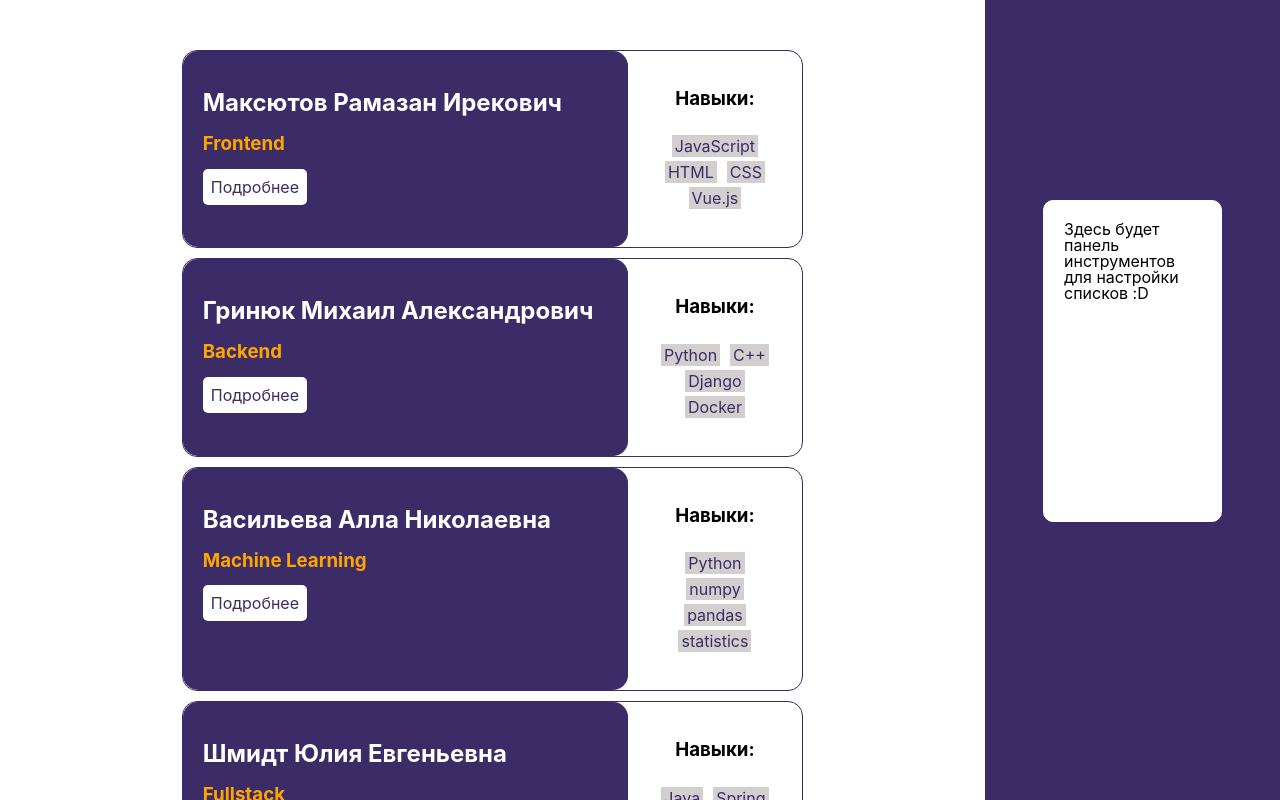
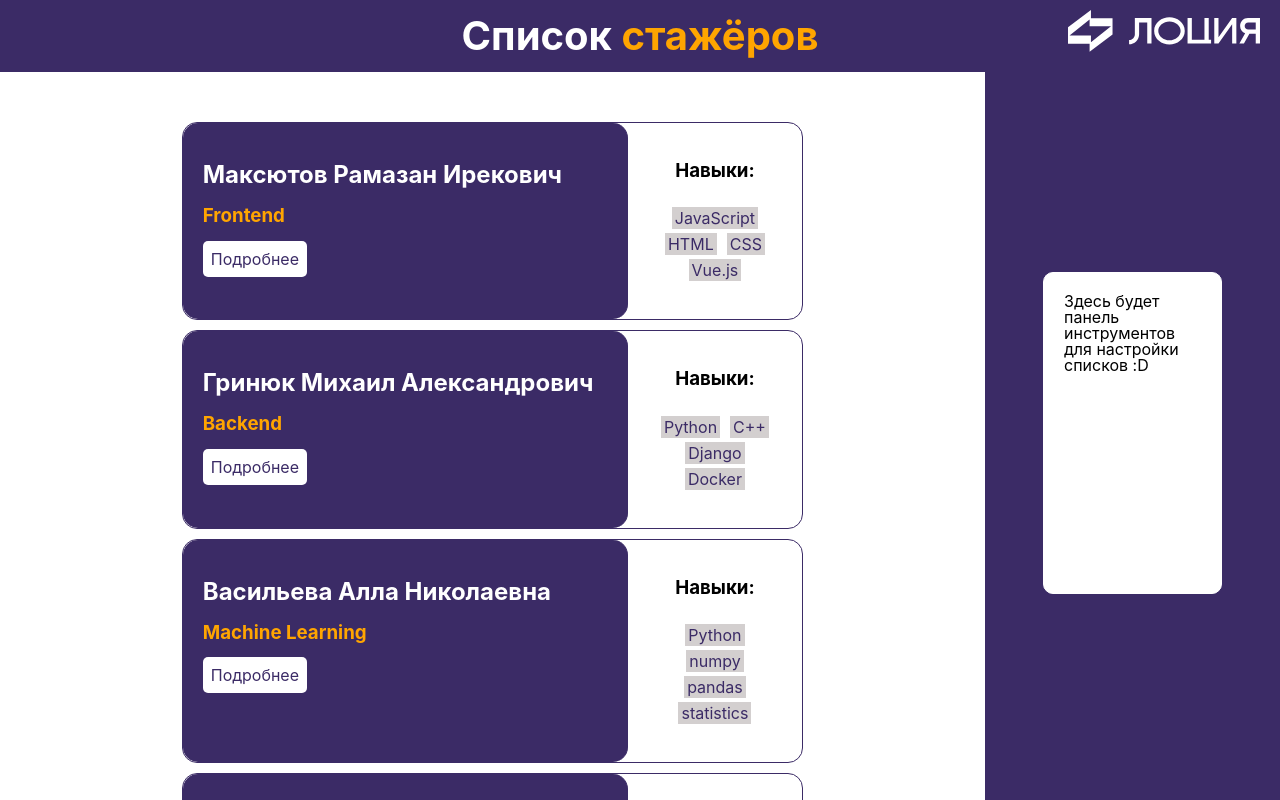
Before and after one commit to Ramazanmak/intern-list, a Vue app: page / in a window 1280 px wide. Shown: the top 800 px of the page. Built offline with nearby package versions, Linux system fonts and the light colour scheme.

Commit message:
Folder renamed

```diff
--- a/src/views/HomeView.vue
+++ b/src/views/HomeView.vue
@@ -1,14 +1,14 @@
 <script setup>
   import {ref} from 'vue'
 
-  // import CommonHeader from "../components/common/CommonHeader.vue";
+  import CommonHeader from "../components/common/CommonHeader.vue";
   import InternList from "../components/home/InternList.vue";
   import ToolPanel from '../components/home/ToolPanel.vue';
   import CommonFooter from '../components/common/CommonFooter.vue';
 </script>
 
 <template>
-  <!-- <CommonHeader></CommonHeader> -->
+  <CommonHeader></CommonHeader>
   <main>
     <InternList></InternList>
     <ToolPanel></ToolPanel>
```
